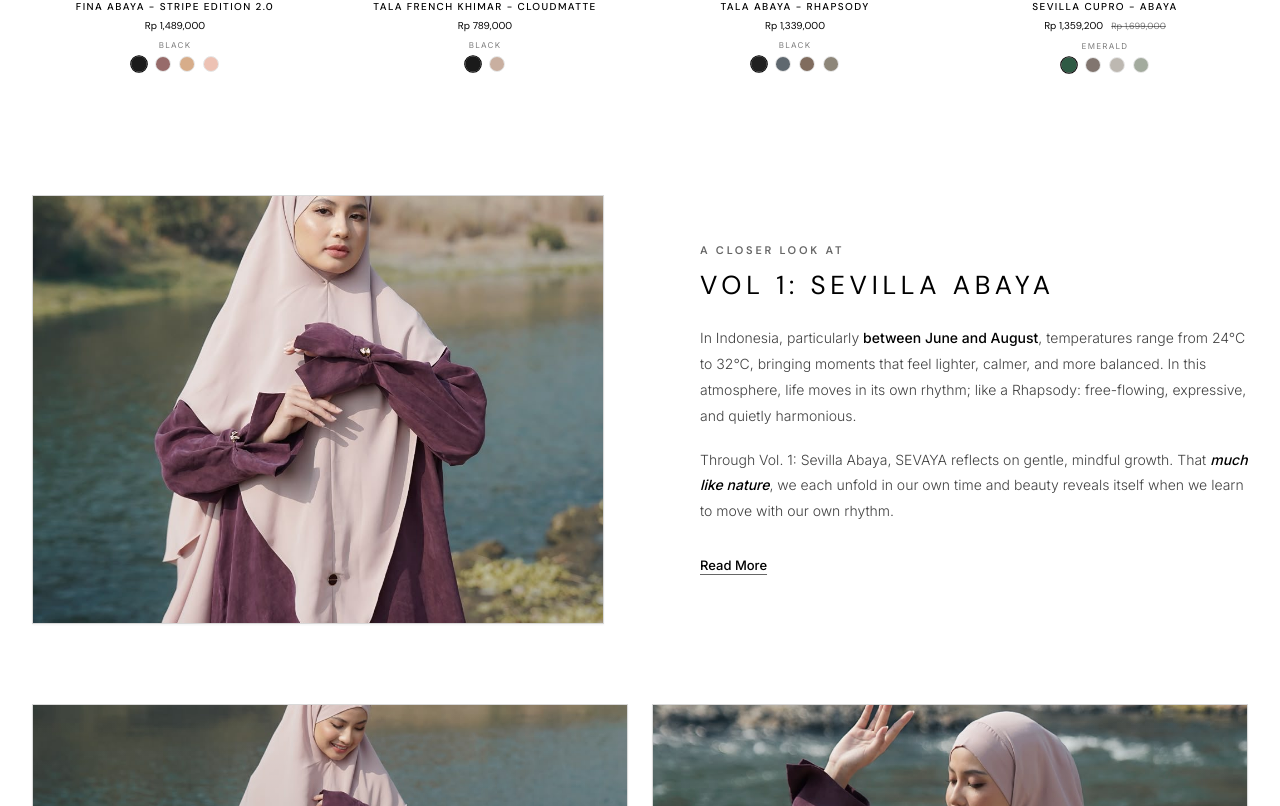
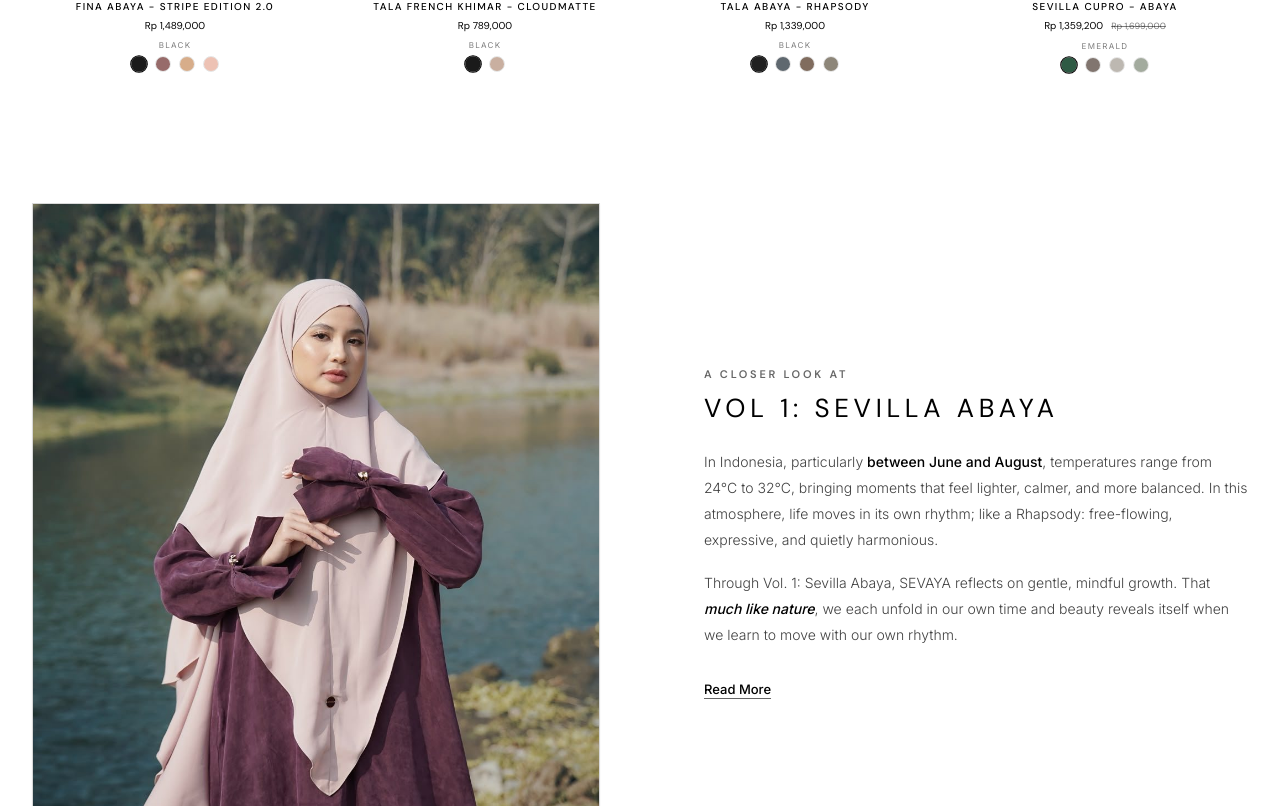
Before and after one commit to dwi-gans/sevaya-studio, a Next.js app: page / in a window 1280 px wide. Shown: the part 1334-2140 px from the top of the page. Built offline with nearby package versions, Linux system fonts and the light colour scheme; no server answers; the database is empty.

Commit message:
style(home): expand Closer Look image to fill tall portrait box completely

```diff
--- a/src/components/home/CloserLookSection.tsx
+++ b/src/components/home/CloserLookSection.tsx
@@ -52,29 +52,29 @@ export function CloserLookSection({ initialData }: CloserLookSectionProps = {})
   const linkUrl = data.linkUrl || '/lookbook';
 
   return (
-    <section className="w-full bg-white py-10 sm:py-14 lg:py-16 text-black section--light">
+    <section className="w-full bg-white py-10 sm:py-14 lg:py-18 text-black section--light">
       <div className="mx-auto max-w-7xl px-4 sm:px-6 lg:px-8">
-        <div className="grid grid-cols-1 lg:grid-cols-2 gap-8 lg:gap-14 xl:gap-18 items-center">
-          {/* Left Column: Editorial Photo */}
-          <RevealOnScroll variant="editorial" delayMs={0}>
+        <div className="grid grid-cols-1 lg:grid-cols-2 gap-8 lg:gap-14 xl:gap-20 items-stretch">
+          {/* Left Column: Editorial Photo Filling The Entire Box */}
+          <RevealOnScroll variant="editorial" delayMs={0} className="h-full w-full flex">
             <Link
               href={linkUrl}
-              className="group relative block aspect-[4/3] sm:aspect-[16/10] lg:aspect-[4/3] w-full overflow-hidden bg-black/5 border border-black/10 shadow-xs"
+              className="group relative block w-full h-full min-h-[460px] sm:min-h-[540px] lg:min-h-[600px] xl:min-h-[660px] aspect-[3/4] lg:aspect-auto overflow-hidden bg-black/5 border border-black/10 shadow-xs"
             >
               <StudioImage
                 src={image}
                 alt={title}
                 fill
                 preset="spotlight"
-                className="object-cover transition-transform duration-700 group-hover:scale-103"
+                className="object-cover object-center transition-transform duration-700 group-hover:scale-103"
               />
               <div className="absolute inset-0 bg-black/0 group-hover:bg-black/5 transition-colors duration-500" />
             </Link>
           </RevealOnScroll>
 
           {/* Right Column: Editorial Narrative Story */}
-          <RevealOnScroll variant="fade-up" delayMs={150}>
-            <div className="flex flex-col justify-center max-w-xl mx-auto lg:mx-0 lg:pl-2 xl:pl-6 text-left">
+          <RevealOnScroll variant="fade-up" delayMs={150} className="flex flex-col justify-center h-full">
+            <div className="flex flex-col justify-center max-w-xl mx-auto lg:mx-0 lg:pl-2 xl:pl-6 text-left py-2 sm:py-6">
               {/* Eyebrow */}
               <span className="font-sans text-[10px] sm:text-[11px] font-semibold tracking-[0.25em] text-black/60 uppercase block mb-2 sm:mb-2.5">
                 {eyebrow}
```
